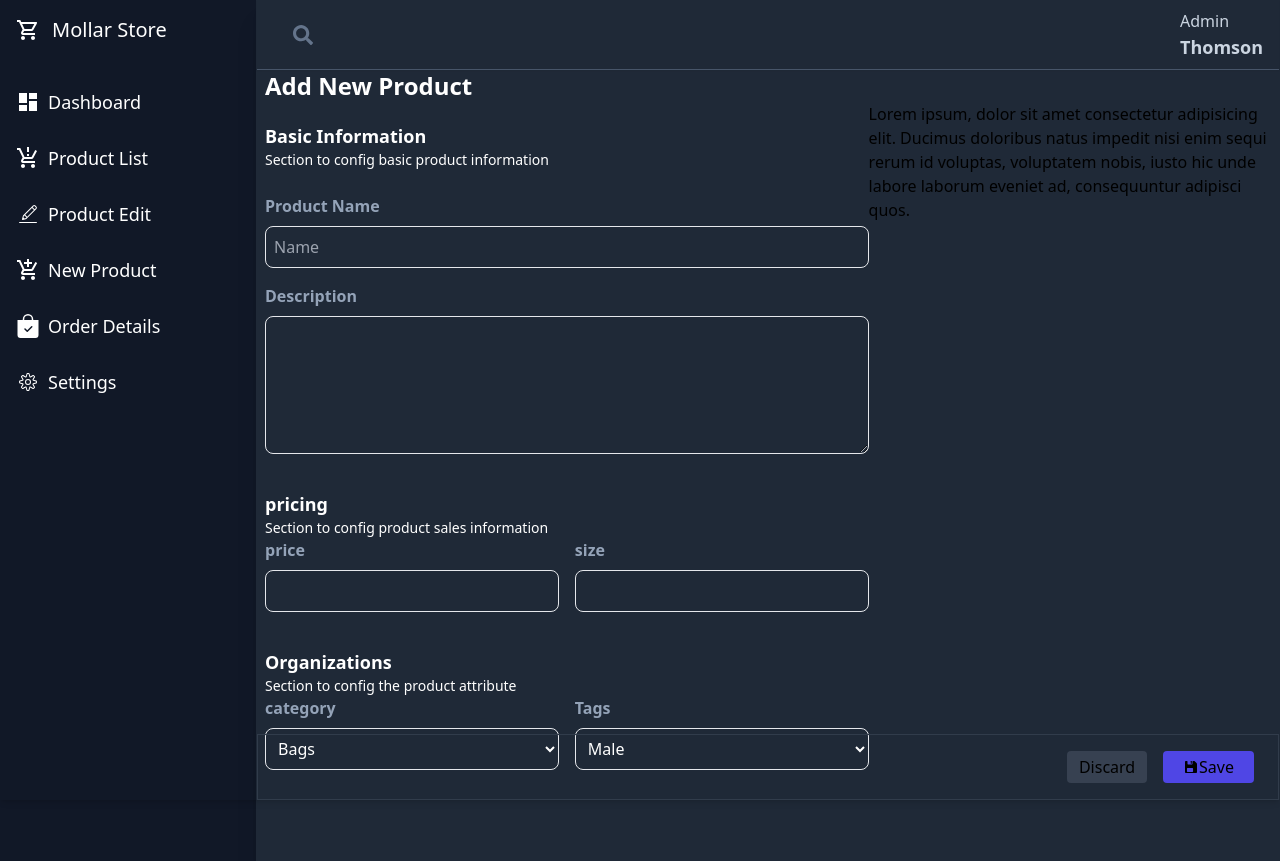
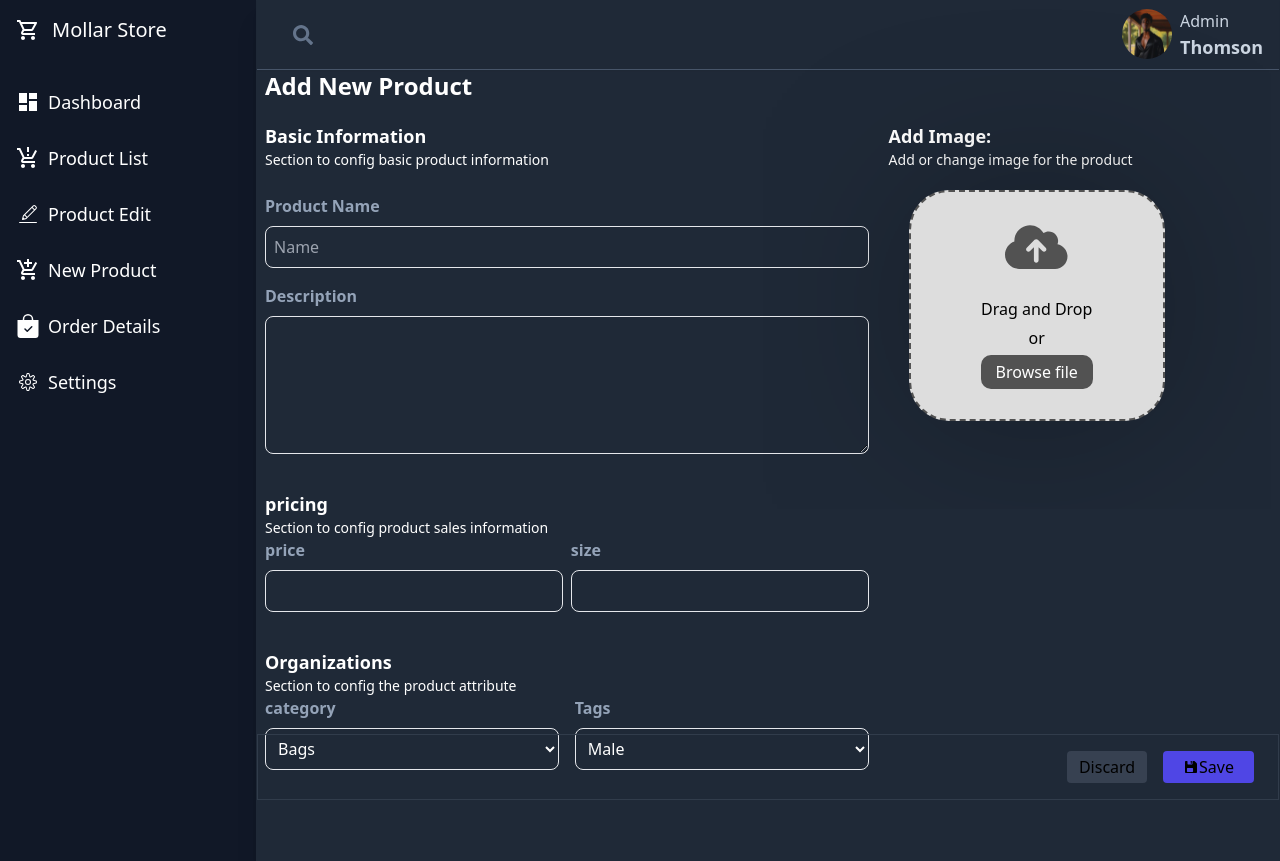
Before and after one commit to Thomson-dev/MollaAdmin, a React (Create React App) app: page /new-product in a window 1280 px wide. Built offline with nearby package versions, Linux system fonts and the light colour scheme.

Commit message:
new changes

```diff
--- a/src/App.tsx
+++ b/src/App.tsx
@@ -11,7 +11,7 @@ function App() {
     <div className="bg-[#1F2937]  w-full  ">
       <Router>
         <div className="flex bg-[#111827] flex-row">
-          <div className=" hidden w-[20%] md:block   ">
+          <div className=" hidden w-[20%]  md:block   ">
             <Sidebar />
           </div>
 
--- a/src/Components/Navbar.tsx
+++ b/src/Components/Navbar.tsx
@@ -6,6 +6,7 @@ import { MdOutlineShoppingCart } from "react-icons/md";
 import { RxHamburgerMenu } from "react-icons/rx";
 import { FaTimes } from "react-icons/fa";
 import { FaSearch } from "react-icons/fa";
+import photo from "../asserts/photo.jpg";
 
 import { CiEdit } from "react-icons/ci";
 import { BsBagCheckFill } from "react-icons/bs";
@@ -53,13 +54,21 @@ const Navbar = () => {
             className="text-2xl text-white md:hidden"
             onClick={() => setSidebar((prevSidebar) => !prevSidebar)}
           />
-           <FaSearch className="text-xl text-slate-500" />
+          <FaSearch className="text-xl text-slate-500" />
         </div>
 
-
-        <div className="text-slate-300">
-          <p>Admin</p>
-          <h3 className="text-lg font-bold">Thomson</h3>
+        <div className="text-slate-300 flex space-x-2">
+          <div className="">
+            <img
+              src={photo}
+              className="w-[50px] h-[50px] rounded-full "
+              alt=""
+            />
+          </div>
+          <div className="">
+            <p>Admin</p>
+            <h3 className="text-lg font-bold">Thomson</h3>
+          </div>
         </div>
       </div>
       <div
--- a/src/Components/Sidebar.tsx
+++ b/src/Components/Sidebar.tsx
@@ -41,7 +41,7 @@ const Sidebar = () => {
     // add more items as needed
   ];
   return (
-    <div className="shadow-md h-screen w-full fixed lg:px-4 md:px-2  ">
+    <div className="shadow-md h-full w-full  lg:px-4 md:px-2  ">
       <div className="flex py-4 space-x-3 text-white items-center ">
         <MdOutlineShoppingCart className="text-2xl" />
         <h1 className="text-xl">Mollar Store</h1>
--- a/src/Screens/NewProduct.tsx
+++ b/src/Screens/NewProduct.tsx
@@ -1,19 +1,27 @@
-import React from "react";
+import React, { useState } from "react";
 import Navbar from "../Components/Navbar.tsx";
 import { IoIosSave } from "react-icons/io";
 
 type Props = {};
 
 const NewProduct = (props: Props) => {
+  const [file, setFile] = useState<string | undefined>(undefined);
+  function handleChange(e: React.ChangeEvent<HTMLInputElement>) {
+    console.log(e.target.files);
+    if (e.target.files && e.target.files.length > 0) {
+      setFile(URL.createObjectURL(e.target.files[0]));
+    }
+  }
+
   return (
-    <div className="border  shadow-xl border-[#1F2937] ">
+    <div className="border bg-[#1F2937]  shadow-xl border-[#1F2937] ">
       <Navbar />
 
       <div className="px-2">
         <h3 className="text-white font-bold  text-2xl">Add New Product</h3>
 
-        <div className="flex">
-          <div className="w-[60%]">
+        <div className="flex md:flex-row flex-col">
+          <div className="md:w-[60%] w-[100%]">
             <h6 className="text-white text-lg pt-5 font-semibold">
               Basic Information
             </h6>
@@ -50,7 +58,7 @@ const NewProduct = (props: Props) => {
                   Section to config product sales information
                 </p>
 
-                <div className="flex  space-x-4">
+                <div className="flex  space-x-2">
                   <div className="flex-col w-[50%] flex">
                     <label className="text-base text-slate-400 font-semibold">
                       price
@@ -117,35 +125,42 @@ const NewProduct = (props: Props) => {
             </form>
           </div>
 
-          <div className="w-[40%]">
-            <p>
-              Lorem ipsum, dolor sit amet consectetur adipisicing elit. Ducimus
-              doloribus natus impedit nisi enim sequi rerum id voluptas,
-              voluptatem nobis, iusto hic unde labore laborum eveniet ad,
-              consequuntur adipisci quos.
+          <div className="md:w-[40%] w-[100%]   px-5 ">
+            <h2 className="text-white  text-lg pt-5 font-semibold">
+              Add Image:
+            </h2>
+            <p className="text-white text-sm">
+              Add or change image for the product
             </p>
+            <form className="file-upload-form px-5 mt-5">
+              <label className="file-upload-label">
+                <div className="file-upload-design">
+                  <svg viewBox="0 0 640 512" height="1em">
+                    <path d="M144 480C64.5 480 0 415.5 0 336c0-62.8 40.2-116.2 96.2-135.9c-.1-2.7-.2-5.4-.2-8.1c0-88.4 71.6-160 160-160c59.3 0 111 32.2 138.7 80.2C409.9 102 428.3 96 448 96c53 0 96 43 96 96c0 12.2-2.3 23.8-6.4 34.6C596 238.4 640 290.1 640 352c0 70.7-57.3 128-128 128H144zm79-217c-9.4 9.4-9.4 24.6 0 33.9s24.6 9.4 33.9 0l39-39V392c0 13.3 10.7 24 24 24s24-10.7 24-24V257.9l39 39c9.4 9.4 24.6 9.4 33.9 0s9.4-24.6 0-33.9l-80-80c-9.4-9.4-24.6-9.4-33.9 0l-80 80z"></path>
+                  </svg>
+                  <p>Drag and Drop</p>
+                  <p>or</p>
+                  <span className="browse-button">Browse file</span>
+                </div>
+                <input id="file" type="file" />
+              </label>
+            </form>
+          </div>
         </div>
       </div>
 
-      </div>
-
-      <div className="footer sticky bottom-0 border-[#313c4b]  mt-6 z-40 border  w-full py-4 ">
+      <div className="footer sticky bottom-0 border-[#313c4b]   mt-6 z-40 border  w-full py-4 ">
         <div className="flex  justify-end ">
           <div className="flex space-x-4 px-6">
-           <button className="bg-[#374151] w-20 py-1 rounded">
-            Discard
-           </button>
+            <button className="bg-[#374151] w-20 py-1 rounded">Discard</button>
 
             <div className="flex items-center">
-
-
               <button className="bg-[#4F46E5] px-5 rounded py-1 flex items-center">
                 <IoIosSave />
                 Save
               </button>
             </div>
           </div>
-
         </div>
       </div>
     </div>
--- a/src/index.css
+++ b/src/index.css
@@ -1,3 +1,57 @@
 @tailwind base;
 @tailwind components;
 @tailwind utilities;
+
+
+/* .file-input-label {
+
+    width: 200px;
+    height: 200px;
+    background: url('../src/asserts/upload-dark.png') no-repeat center center;
+    background-size: cover;
+position: absolute;
+left: 5rem;
+top: 5rem;
+    cursor: pointer;
+  } */
+
+  .file-upload-form {
+    width: fit-content;
+    height: fit-content;
+    display: flex;
+    align-items: center;
+    justify-content: center;
+  }
+  .file-upload-label input {
+    display: none;
+  }
+  .file-upload-label svg {
+    height: 50px;
+    fill: rgb(82, 82, 82);
+    margin-bottom: 20px;
+  }
+  .file-upload-label {
+    cursor: pointer;
+    background-color: #ddd;
+    padding: 30px 70px;
+    border-radius: 40px;
+    border: 2px dashed rgb(82, 82, 82);
+    box-shadow: 0px 0px 200px -50px rgba(0, 0, 0, 0.719);
+  }
+  .file-upload-design {
+    display: flex;
+    flex-direction: column;
+    align-items: center;
+    justify-content: center;
+    gap: 5px;
+  }
+  .browse-button {
+    background-color: rgb(82, 82, 82);
+    padding: 5px 15px;
+    border-radius: 10px;
+    color: white;
+    transition: all 0.3s;
+  }
+  .browse-button:hover {
+    background-color: rgb(14, 14, 14);
+  }
```
Also changed, not shown: src/asserts/photo.jpg (added), src/asserts/upload-dark.png (added). Lines whose indentation alone changed are shown as unchanged.
